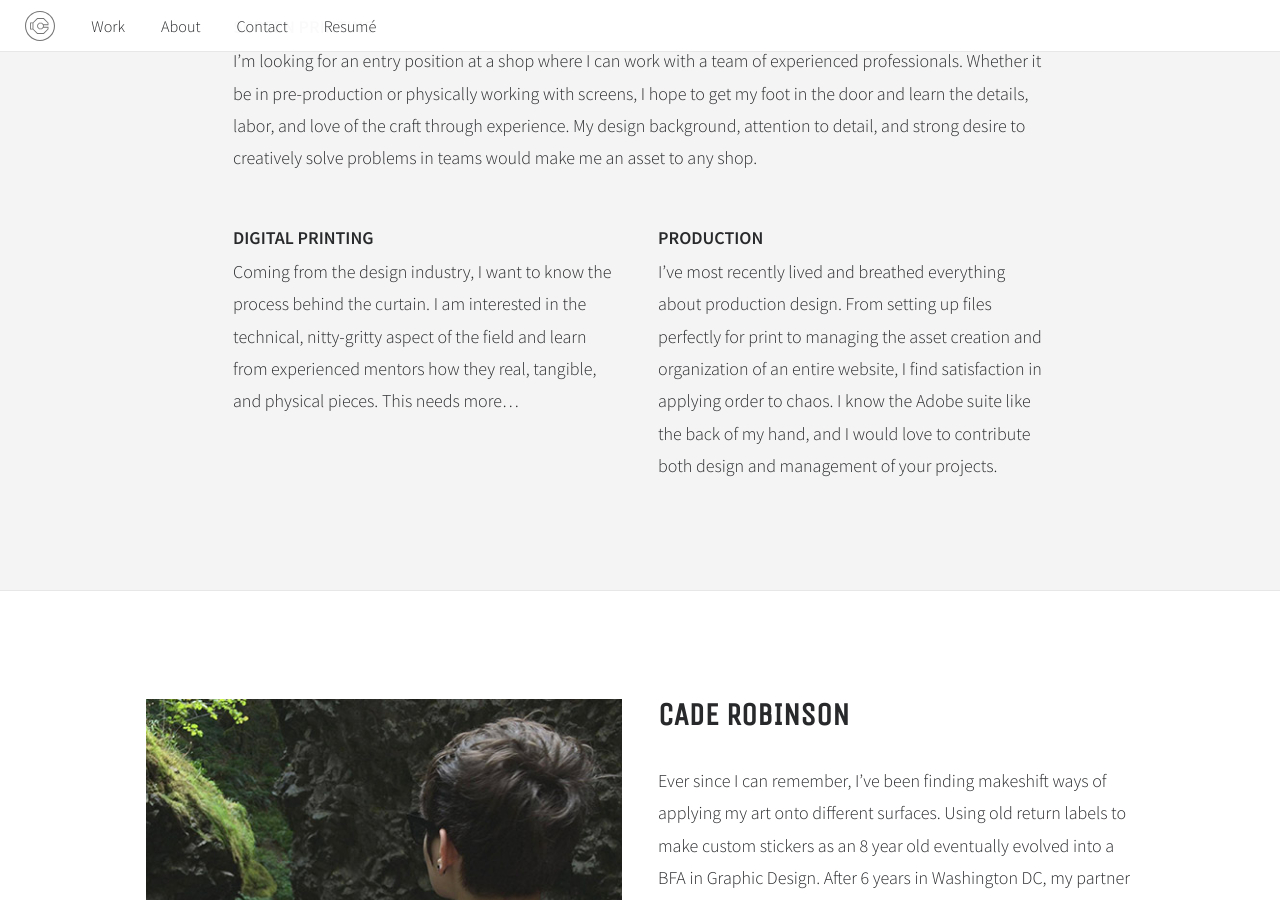
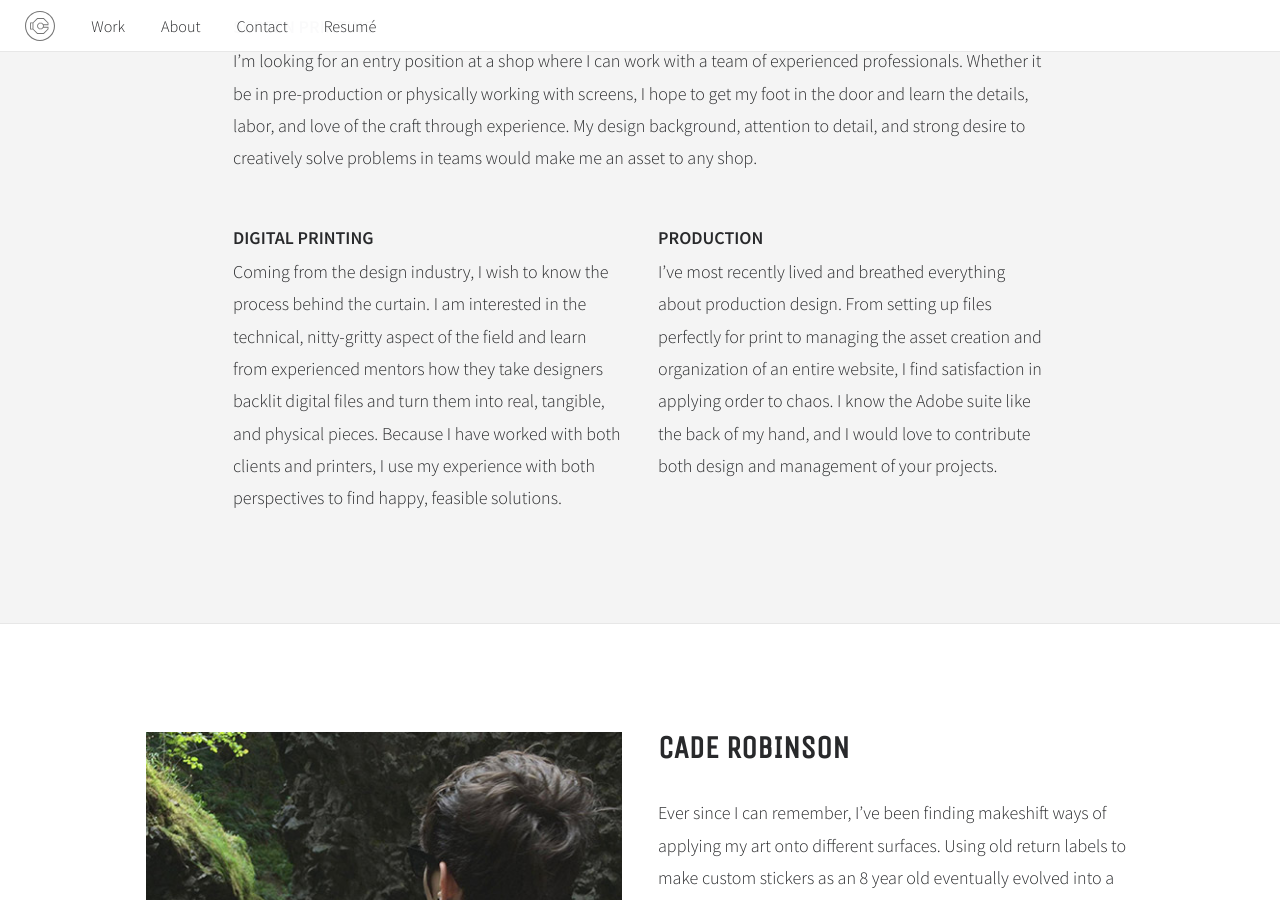
Before and after one commit to okay-cade/okay-cade.github.io, a Jekyll site: the page built from index.html, in a window 1280 px wide and 900 px high, scrolled down 1870 px. Built offline with Jekyll 4.4.1, drawn with Linux system fonts in a browser that asks for light colours.

Commit message:
Update index.html

```diff
--- a/index.html
+++ b/index.html
@@ -51,7 +51,7 @@
     <div class="l-two-up">
       <div class="l-two-up__item">
         <h2>Digital Printing</h2>
-        <p>Coming from the design industry, I want to know the process behind the curtain. I am interested in the technical, nitty-gritty aspect of the field and learn from experienced mentors how they real, tangible, and physical pieces. This needs more…</p>
+        <p>Coming from the design industry, I wish to know the process behind the curtain. I am interested in the technical, nitty-gritty aspect of the field and learn from experienced mentors how they take designers backlit digital files and turn them into real, tangible, and physical pieces. Because I have worked with both clients and printers, I use my experience with both perspectives to find happy, feasible solutions.</p>
       </div>
       <div class="l-two-up__item">
         <h2>Production</h2>
```
